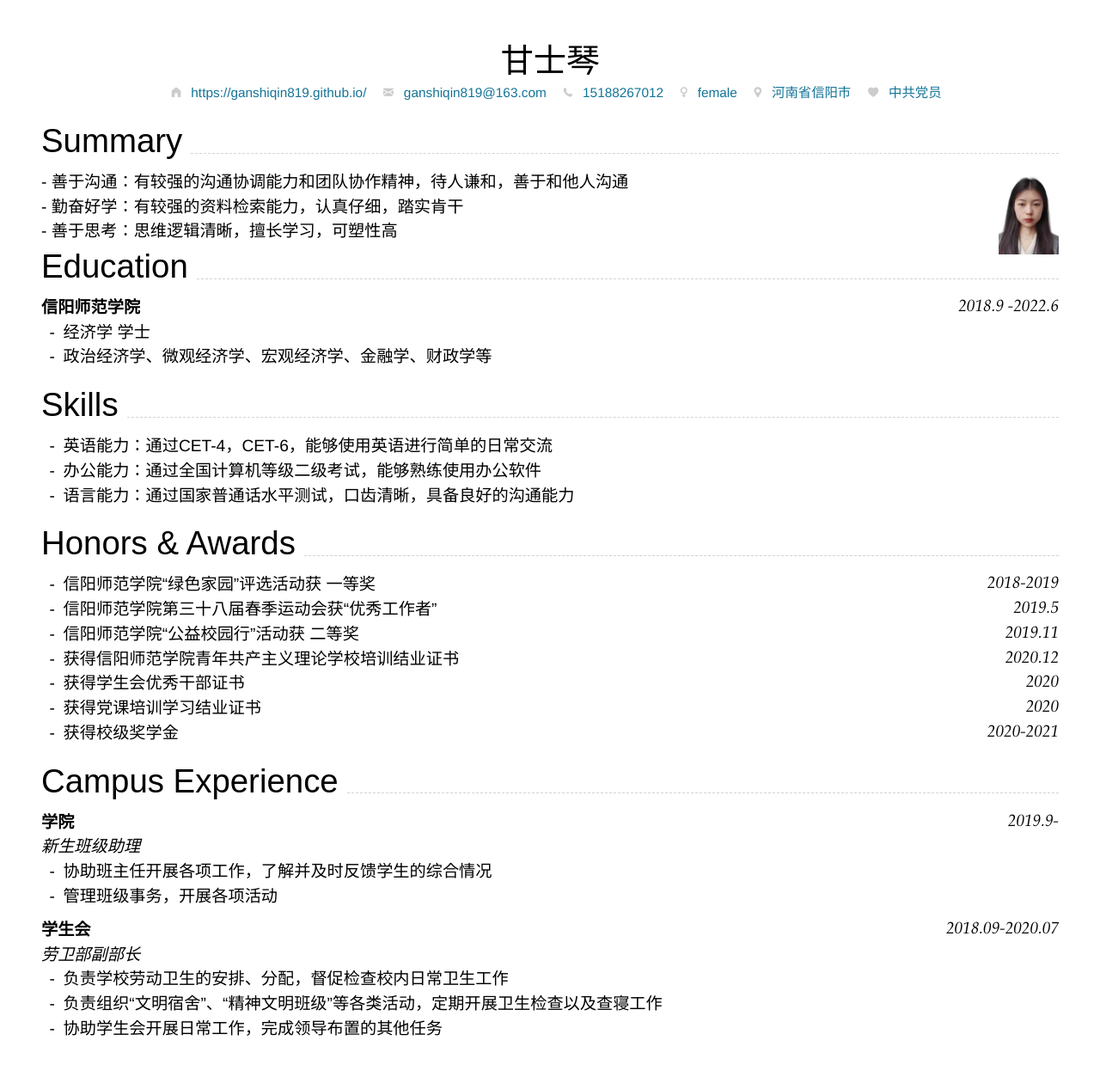
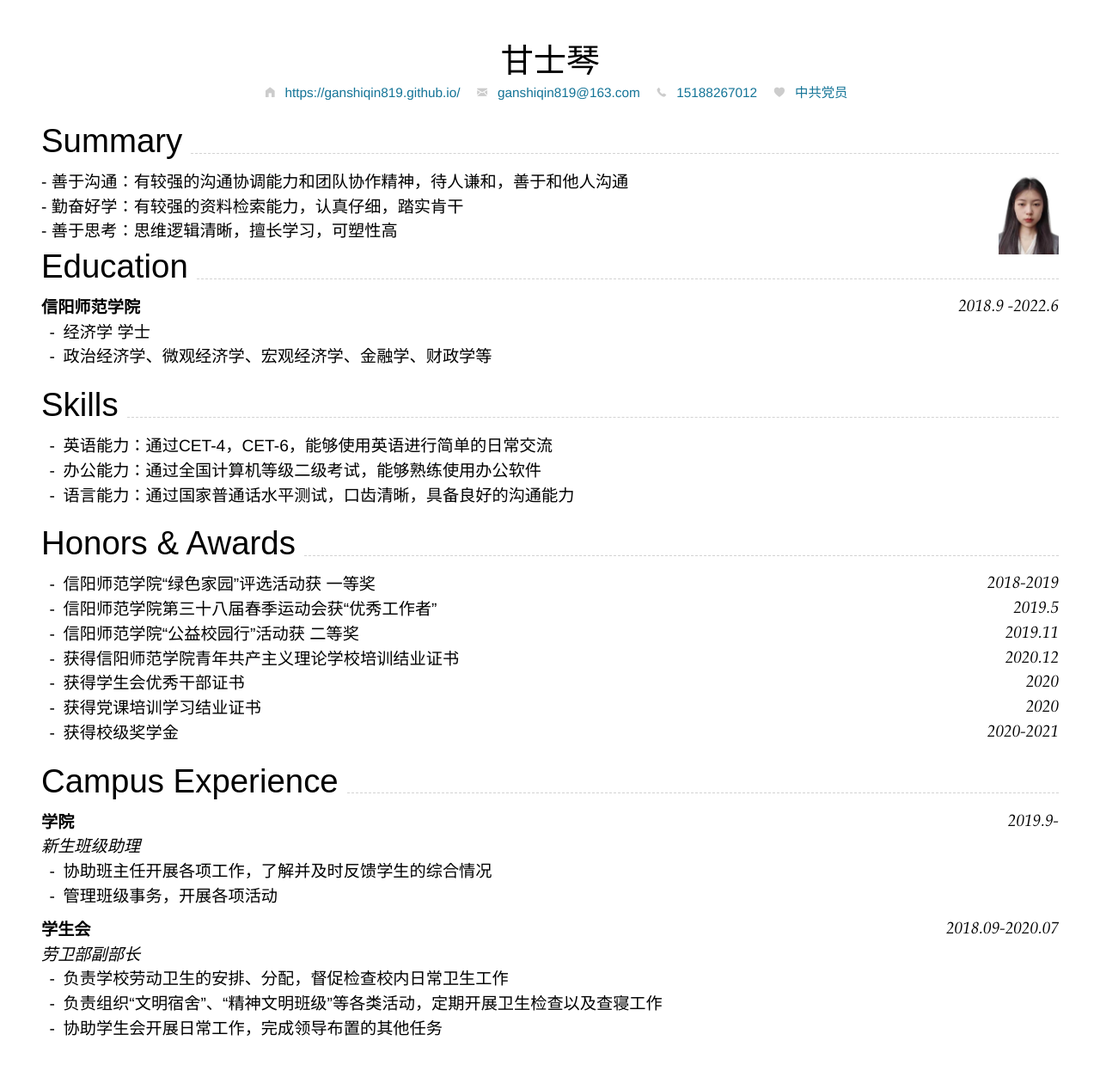
Before and after one commit to ganshiqin819/ganshiqin819.github.io, a Jekyll site: the page built from index.md, in a window 1280 px wide. Shown: the whole page at 86% size. Built offline with Jekyll 4.4.1, drawn with Linux system fonts in a browser that asks for light colours; nearby versions of some CDN libraries.

Commit message:
Update index.md

```diff
--- a/index.md
+++ b/index.md
@@ -10,12 +10,6 @@ homepage:
 phone:
   url: 15188267012
   text: 15188267012
-female:
-  url: female
-  text: female
-marker:
-  url: 河南省信阳市
-  text: 河南省信阳市
 heart:
   url: 政治面貌
   text: 中共党员
```
